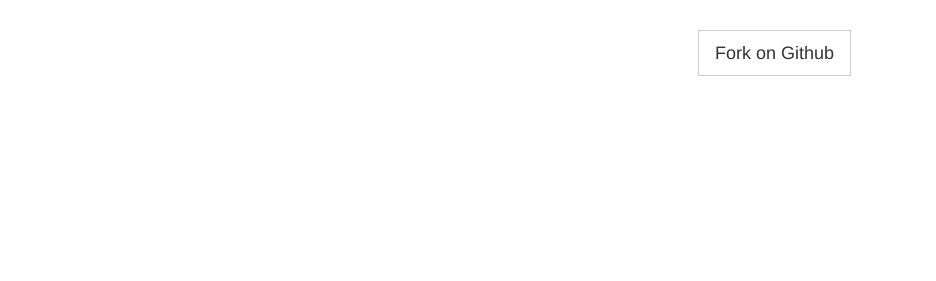
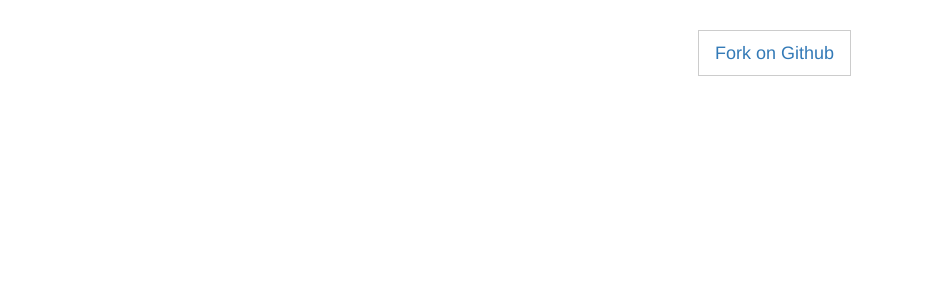
Before and after one commit to vineetkumardoshi/Gmaj, a plain HTML site: page index.html in a window 1280 px wide. Shown: the top 281 px of the page, 344-1280 px from the left. Drawn offline with nearby package versions, Linux system fonts and the light colour scheme.

Commit message:
second commit

```diff
--- a/index.html
+++ b/index.html
@@ -24,7 +24,7 @@
 			<div class="col-sm-3"></div>
 			<div class="col-sm-3"></div>
 			<div class="col-sm-3">
-				<button id='download' type="button" class="btn btn-lg btn-default  btn-responsive pull-right hvr-grow">Fork on Github</span></button>
+				<button id='download' type="button" class="btn btn-lg btn-default  btn-responsive pull-right hvr-grow"><a href="https://github.com/vineetkumardoshi/Gmaj/">Fork on Github</a></span></button>
 			</div>
 		</div>
 		<div class="container" >
```
